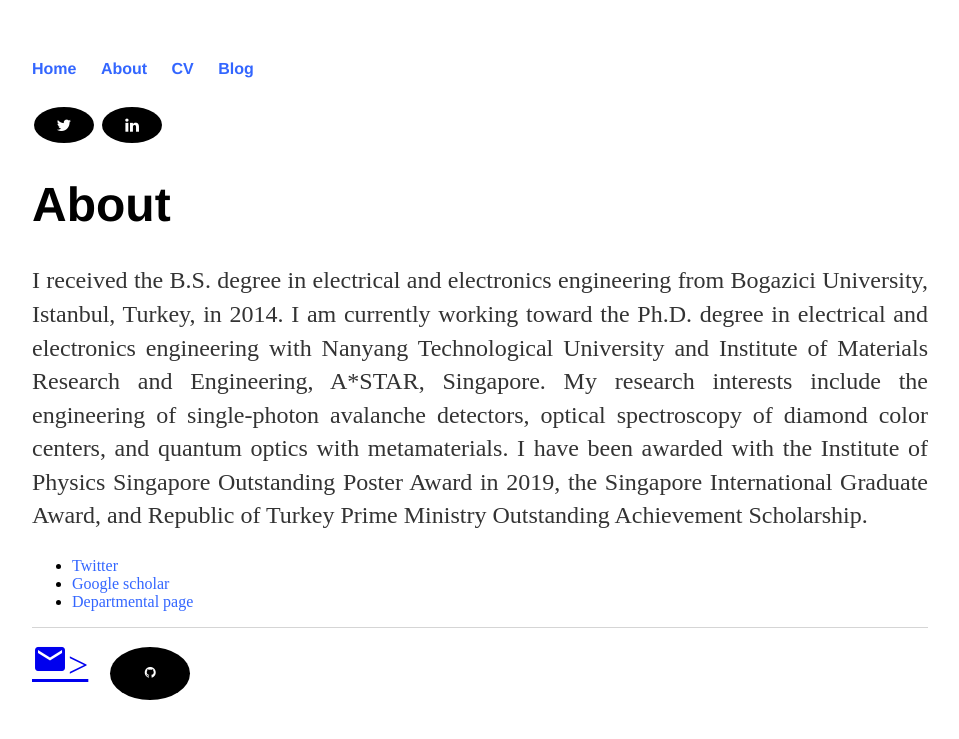
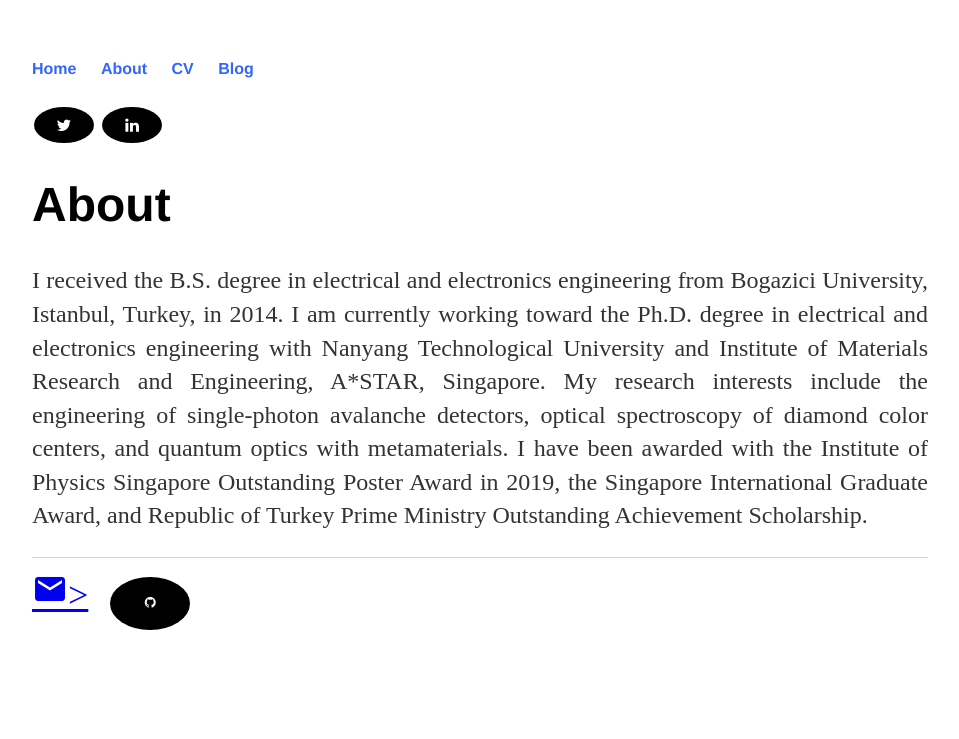
Before and after one commit to salihyanikgonul/salihyanikgonul.github.io, a Jekyll site: the page built from about/index.html, in a window 1280 px wide. Shown: the top 739 px of the page, without its empty margins (160-1119 px from the left). Built offline with Jekyll 4.4.1, drawn with Linux system fonts in a browser that asks for light colours; a style sheet for code colours, icons or effects is not loaded.

Commit message:
Update index.html

```diff
--- a/about/index.html
+++ b/about/index.html
@@ -6,10 +6,4 @@ title: About Salih Yanikgonul
 		<div class="about">
 			<h1>About</h1>
 			<p>I received the B.S. degree in electrical and electronics engineering from Bogazici University, Istanbul, Turkey, in 2014. I am currently working toward the Ph.D. degree in electrical and electronics engineering with Nanyang Technological University and Institute of Materials Research and Engineering, A*STAR, Singapore. My research interests include the engineering of single-photon avalanche detectors, optical spectroscopy of diamond color centers, and quantum optics with metamaterials. I have been awarded with the Institute of Physics Singapore Outstanding Poster Award in 2019, the Singapore International Graduate Award, and Republic of Turkey Prime Ministry Outstanding Achievement Scholarship.</p>
-
-			<ul class="contacts">
-				<li><a href="https://twitter.com/salihyanikgonul?lang=en" class="socialmedia">Twitter</a></li>
-		<li><a href="https://scholar.google.com/citations?user=f0PW5J8AAAAJ&hl=en" class="socialmedia">Google scholar</FONT></a></li>
-				<li><a href="http://www1.spms.ntu.edu.sg/~oson/people/salih" class="socialmedia">Departmental page</a></li>
-				</ul>
 		</div>
```
